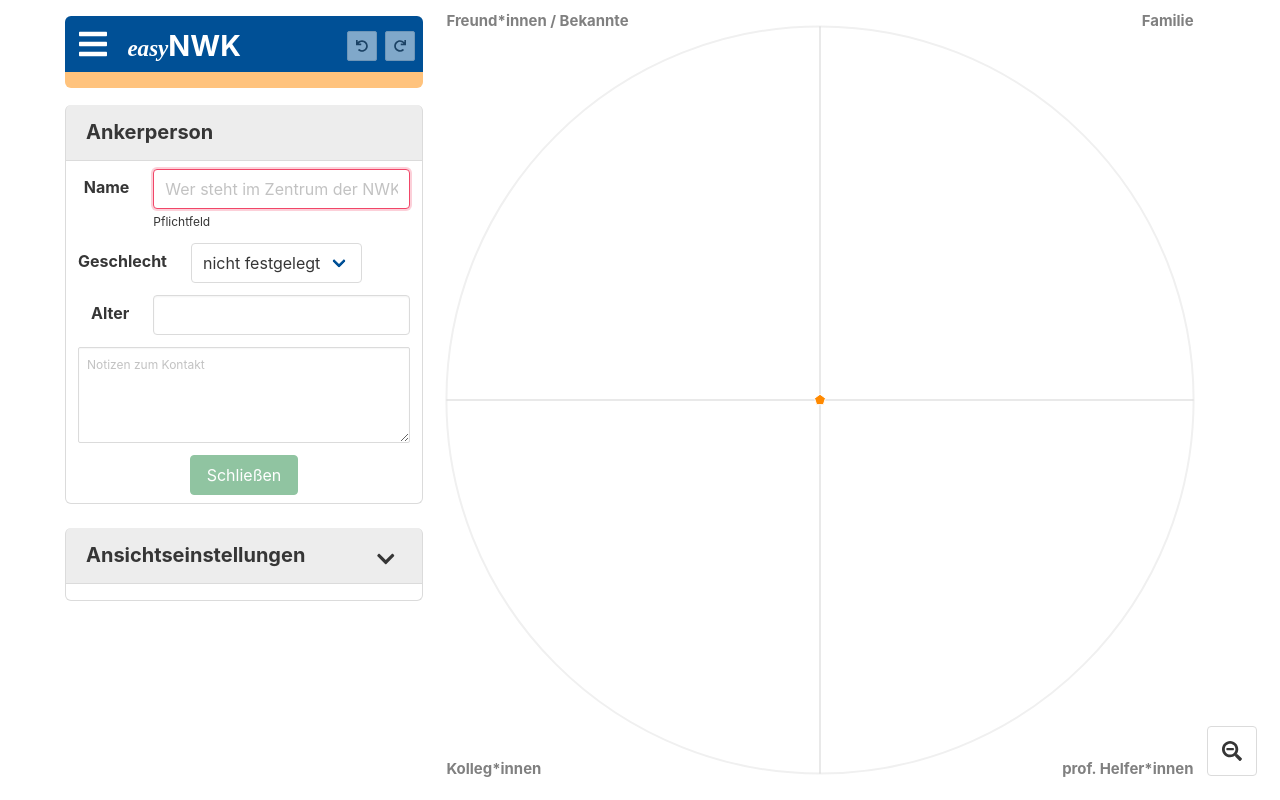
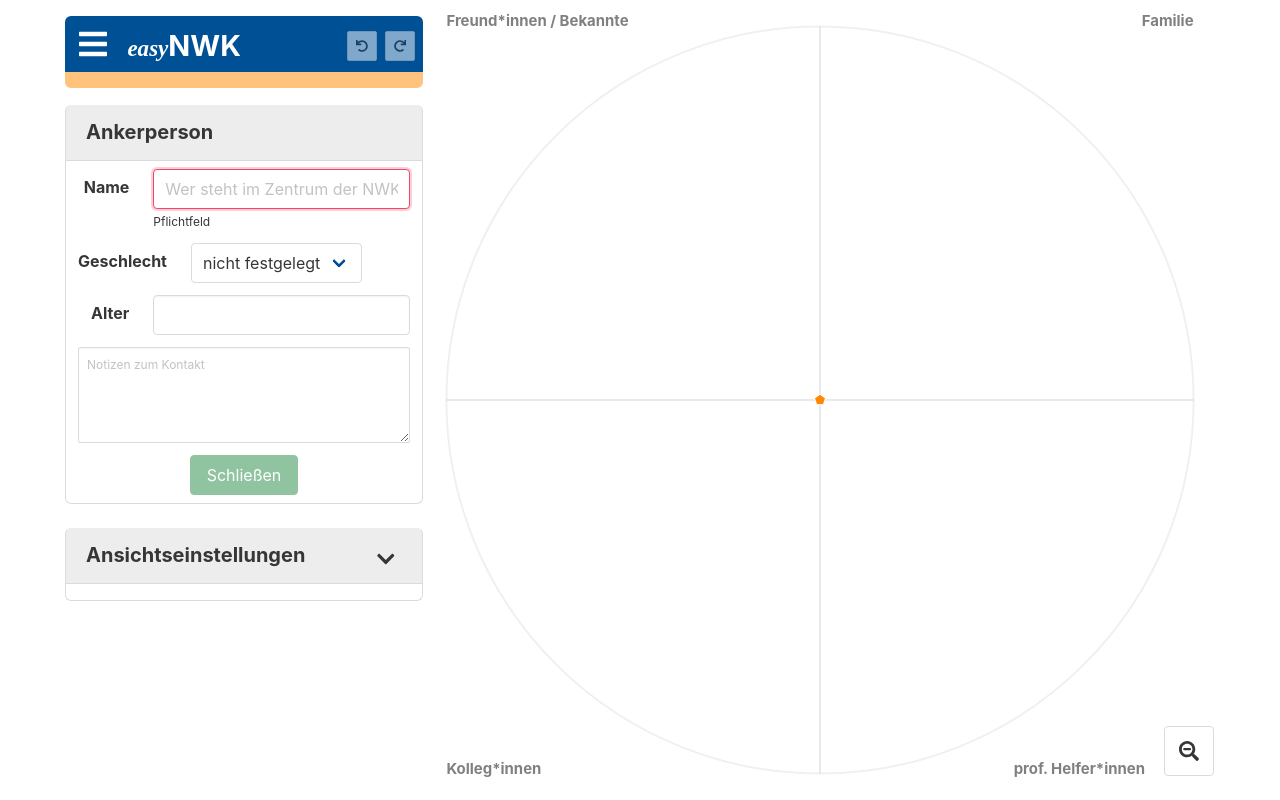
Before and after one commit to fhstp/easynwk-web, a Vue app: page / in a window 1280 px wide. Built offline with nearby package versions, Linux system fonts and the light colour scheme.

Commit message:
put Reset Zoom button inside chart box, move sector label aside

```diff
--- a/src/components/NetworkMap.vue
+++ b/src/components/NetworkMap.vue
@@ -163,7 +163,7 @@
       {{ egoLabel }}
     </text>
   </svg>
-  <div id="mapContainer" style="position: relative; right: -52%; bottom: 10%">
+  <div id="zoomBtns">
     <button
       id="zoomResetBtn"
       class="button is-medium"
@@ -792,4 +792,10 @@ line.select {
   display: block;
   margin-bottom: 0.5rem;
 }
+
+#zoomBtns {
+  position: absolute;
+  right: 2px;
+  bottom: 1.5rem;
+}
 </style>
--- a/src/components/NetworkMapCoordinates.vue
+++ b/src/components/NetworkMapCoordinates.vue
@@ -58,7 +58,7 @@
     <text v-if="showSectors[2]" x="-100" y="100" text-anchor="start">
       {{ Sectors[2] }}
     </text>
-    <text v-if="showSectors[3]" x="100" y="100" text-anchor="end">
+    <text v-if="showSectors[3]" x="87" y="100" text-anchor="end">
       {{ Sectors[3] }}
     </text>
   </g>
```
